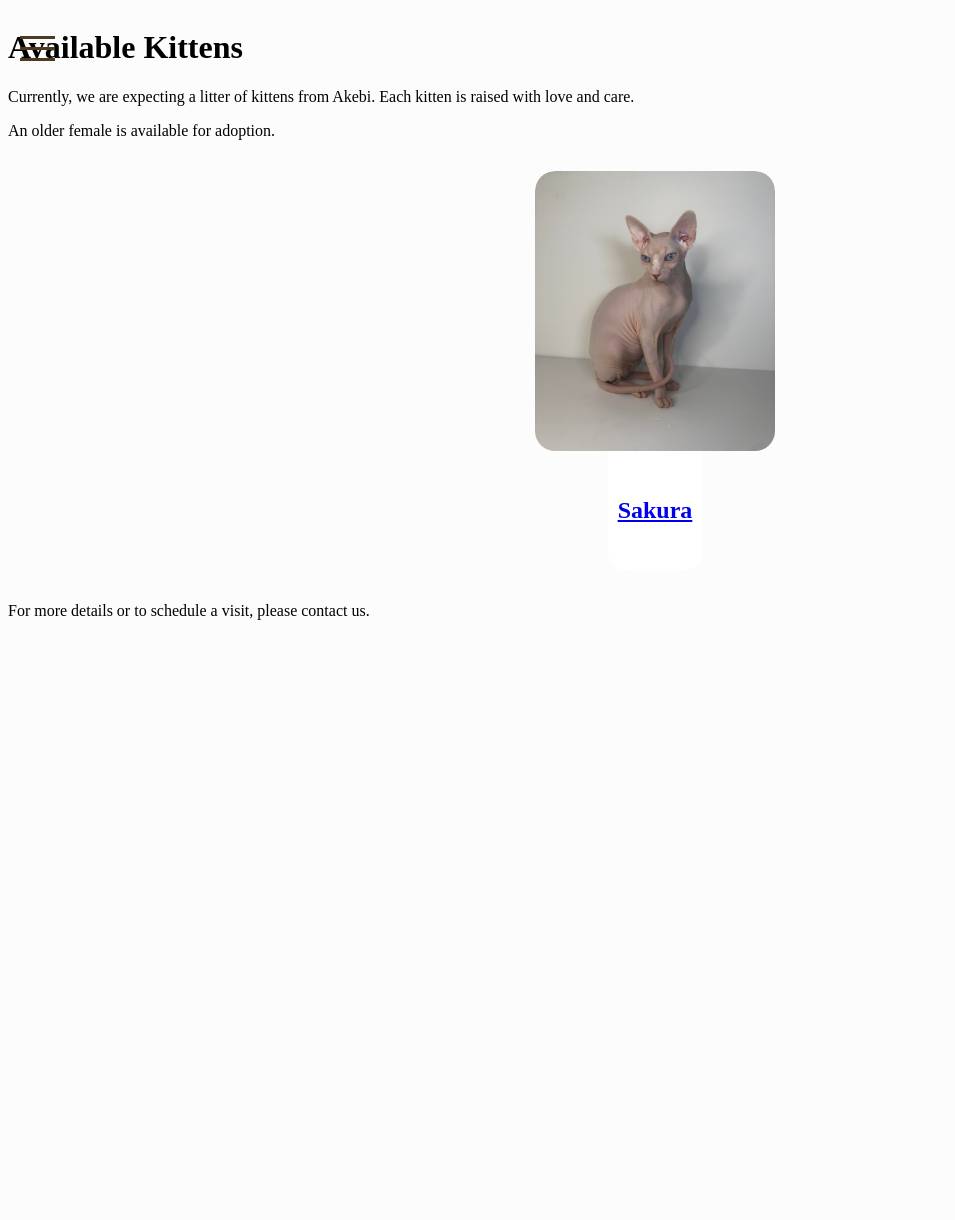
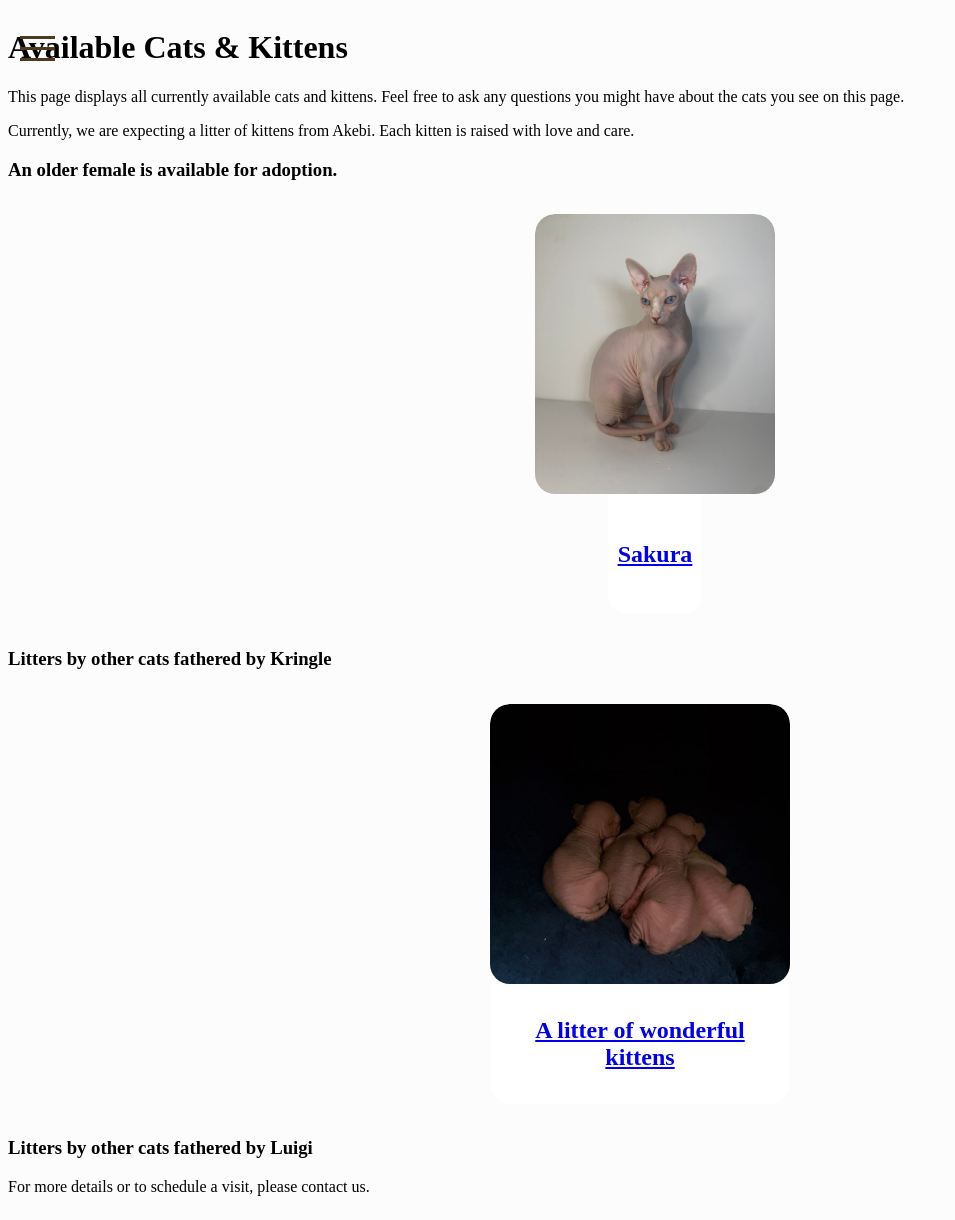
Before and after one commit to nuclecode/catsingb, a Next.js app: page /available-kittens in a window 1280 px wide. Shown: the whole page, without its empty margins (0-955 px from the left). Before the commit the page ends 800 px from the top, so only its background shows below. Built offline with nearby package versions, Linux system fonts and the light colour scheme.

Commit message:
add new route for Kringle's litters and render appropriate cards

```diff
--- /dev/null
+++ b/src/app/api/kringleLitters/[id]/route.js
@@ -0,0 +1,15 @@
+export async function GET(request, { params }) {
+    const { id } = params;
+
+    const litters = [
+        { id: 'lilyLitter', name: 'Lily Litter', image: '/lilyLitter.jpeg', price: 1000, description: 'Lily’s litter filled with charm and energy. Fathered by Luigi.' },
+    ];
+
+    const litter = litters.find((litter) => litter.id === id);
+
+    if (!litter) {
+        return new Response(JSON.stringify({ message: 'Litter not found' }), { status: 404 });
+    }
+
+    return new Response(JSON.stringify(litter), { status: 200 });
+}
--- a/src/app/available-kittens/page.js
+++ b/src/app/available-kittens/page.js
@@ -1,23 +1,31 @@
 import ProductList from '../../components/ProductList';
 
-export default function AvailableKittens() {
+const AvailableKittens = () => {
     const products = [
         { id: 'sakura', name: 'Sakura', image: '/sakura.jpg' },
-        // { id: 'product2', name: 'Product 2', image: '/product2.jpg' },
-        // { id: 'product3', name: 'Product 3', image: '/product3.jpg' },
     ];
+    const kringleLitters = [
+        { id: 'lilyLitter', name: 'A litter of wonderful kittens', image: '/lilyLitter.jpeg' },
+    ]
 
     return (
         <div>
-            <h1>Available Kittens</h1>
+            <h1>Available Cats & Kittens</h1>
+            <p>This page displays all currently available cats and kittens. Feel free to ask any questions you might have about the cats you see on this page.</p>
             <p>
                 Currently, we are expecting a litter of kittens from Akebi. Each kitten is raised with love and care.
             </p>
-            <p>An older female is available for adoption.</p>
-            <ProductList products={products} />
+            <h3>An older female is available for adoption.</h3>
+            <ProductList products={products} isKringle={false}/>
+            <h3>Litters by other cats fathered by Kringle</h3>
+            <ProductList products={kringleLitters} isKringle={true}/>
+
+            <h3>Litters by other cats fathered by Luigi</h3>
             <p>
                 For more details or to schedule a visit, please contact us.
             </p>
         </div>
     );
 }
+
+export default AvailableKittens;
--- a/src/components/ProductCard.js
+++ b/src/components/ProductCard.js
@@ -1,9 +1,9 @@
 import Link from 'next/link';
 import styles from './ProductCard.module.scss';
 
-const ProductCard = ({ product }) => {
+const ProductCard = ({ product, baseRoute }) => {
     return (
-        <Link href={`/products/${product.id}`}>
+        <Link href={`${baseRoute}/${product.id}`}>
             <div className={styles.card}>
                 <img src={product.image} alt={product.name} className={styles.image} />
                 <div className={styles.info}>
--- a/src/components/ProductList.js
+++ b/src/components/ProductList.js
@@ -1,11 +1,13 @@
 import ProductCard from './ProductCard';
 import styles from './ProductList.module.scss';
 
-const ProductList = ({ products }) => {
+const ProductList = ({ products, isKringle }) => {
+    const baseRoute = isKringle ? "/kringleLitters" : "/products";
+
     return (
         <div className={styles.productList}>
             {products.map((product) => (
-                <ProductCard key={product.id} product={product} />
+                <ProductCard key={product.id} product={product} baseRoute={baseRoute} />
             ))}
         </div>
     );
--- a/src/components/ProductPage.js
+++ b/src/components/ProductPage.js
@@ -10,7 +10,7 @@ const ProductPage = ({ product }) => {
                 <h1 className={styles.title}>{product.title}</h1>
                 <p className={styles.price}>${product.price}</p>
                 <p className={styles.description}>{product.description}</p>
-                <button className={styles.addToCart}>Add to Cart</button>
+                <button className={styles.addToCart}>Enquire about this cat</button>
             </div>
         </div>
     );
```
Also changed, not shown: src/app/kringleLitters/[id]/page.js (added, +23 -0 lines), public/lilyLitter.jpeg (added).
